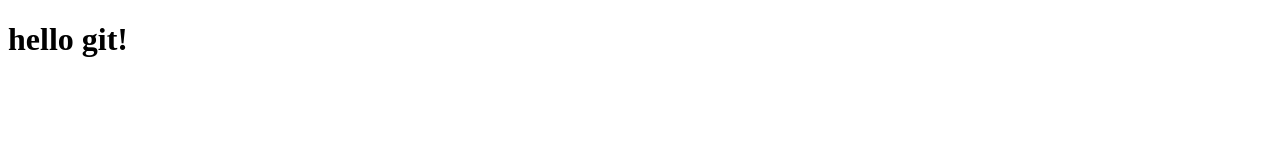
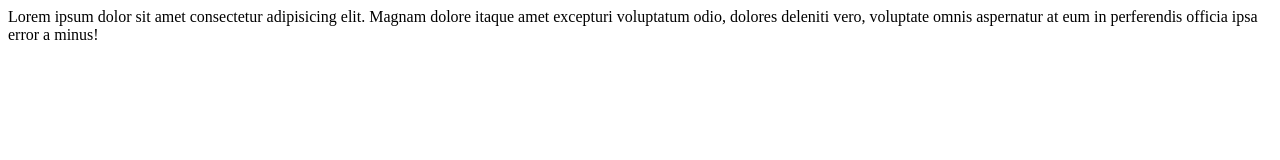
Before and after one commit to duck202/first, a plain HTML site: page index.html in a window 1280 px wide. Drawn offline with Linux system fonts and the light colour scheme.

Commit message:
verison 1.0

```diff
--- a/index.html
+++ b/index.html
@@ -7,7 +7,7 @@
     <title>Document</title>
 </head>
 <body>
-
+        <div class="student-owner">Lorem ipsum dolor sit amet consectetur adipisicing elit. Magnam dolore itaque amet excepturi voluptatum odio, dolores deleniti vero, voluptate omnis aspernatur at eum in perferendis officia ipsa error a minus!</div>
+        <div class="student-contributor"></div>
 </body>
 </html>
-<h1>hello git!</h1>
```
